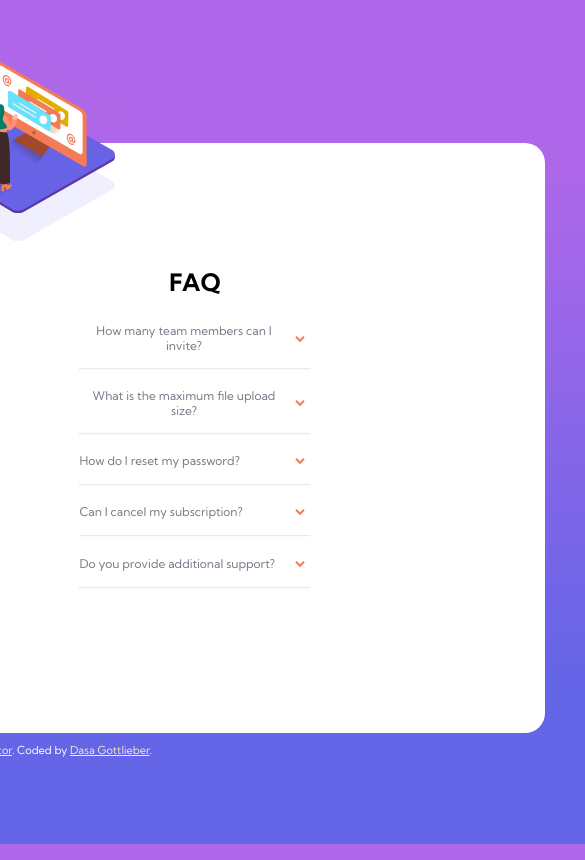
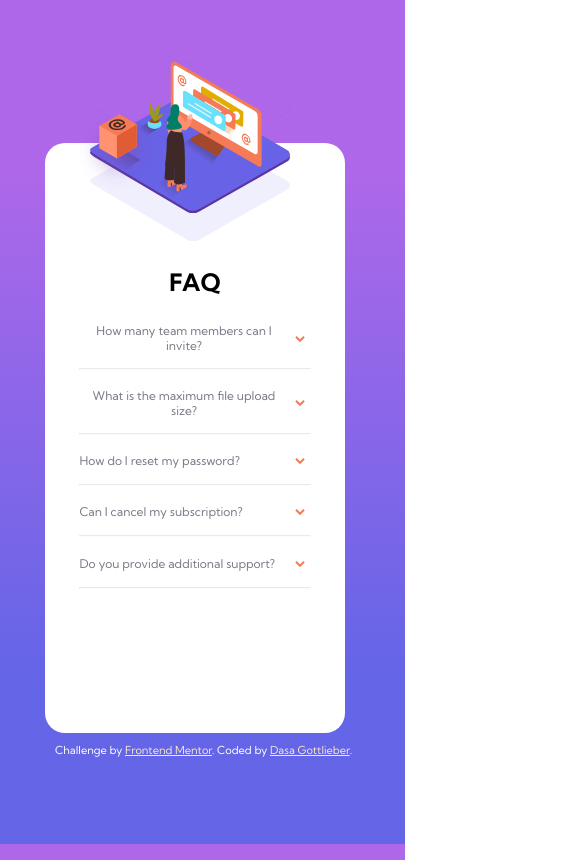
Before and after one commit to DasaGott/FAQ-layout, a plain HTML site: page index.html in a window 390 px wide. Shown: the whole page, 585 px wide, since content can reach past the window. Drawn offline with Linux system fonts and the light colour scheme.

Commit message:
Adjusted positioning

```diff
--- a/styles.css
+++ b/styles.css
@@ -155,8 +155,7 @@ button:hover {
     padding-top: 80px;
   }
   .container-wrapper {
-    position: relative;
-    max-width: 100%;
+    max-width: 300px;
     height: 70vh;
   }
 
@@ -192,14 +191,14 @@ button:hover {
     width: 200px;
     position: absolute;
     bottom: 40%;
-    left: 10%;
+    left: 15%;
     max-width: 100%;
     height: auto;
   }
   .container-wrapper .img-wrapper .picture-box {
     position: absolute;
     top: 20%;
-    left: 6%;
+    left: 11%;
     z-index: 1;
     width: 80px;
     max-width: 100%;
@@ -210,7 +209,7 @@ button:hover {
     width: 200px;
     position: absolute;
     top: 15%;
-    left: 10%;
+    left: 15%;
     max-width: 100%;
     height: auto;
   }
```
